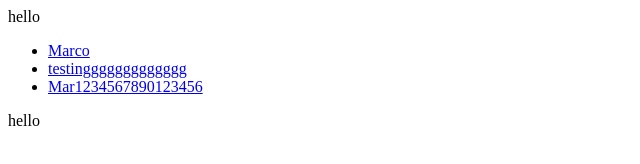
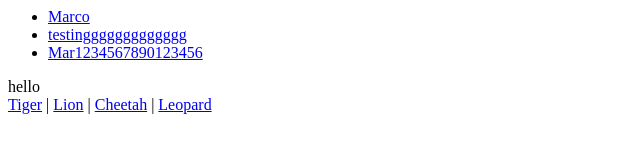
Before and after one commit to tabrza/javascript-module, a website: page specRunner.html in a window 1280 px wide. Shown: the whole page, without its empty margins (0-640 px from the left). Drawn offline with Linux system fonts and the light colour scheme.

Commit message:
file listing

```diff
--- a/specRunner.html
+++ b/specRunner.html
@@ -4,26 +4,35 @@
   </head>
   <body>
 
-  <div id='app'>hello </div>
+  <div id='app'> </div>
 
   <div id='list'> </div>
 
-  <div id='singleItem'>works</div>
+  <div id='singleItem'> </div>
+
+  <a href="#tiger">Tiger</a> |
+    <a href="#lion">Lion</a> |
+    <a href="#cheetah">Cheetah</a> |
+    <a href="#leopard">Leopard</a>
+
+    <div id="animal"></div>
 
   <!-- Src -->
   <script src="./src/noteModel.js"></script>
   <script src="./src/noteListModel.js"></script>
   <script src="./src/noteListView.js"></script>
+  <script src="./src/singleNoteView.js"></script>
   <script src="./src/noteController.js"></script>
-  <script src="./src/singleNoteView.js"></script>
 
 
   <!-- Spec -->
   <script src="./spec/matcher.js"></script>
+  <script src="./spec/noteModelTest.js"></script>
   <script src="./spec/noteListModelTest.js"></script>
-  <script src="./spec/noteModelTest.js"></script>
   <script src="./spec/noteListViewTest.js"></script>
+  <script src="./spec/singleNoteViewTest.js"></script>
   <script src="./spec/noteControllerTest.js"></script>
-  <script src="./spec/singleNoteViewTest.js"></script>
+
+
   </body>
 </html>
```
